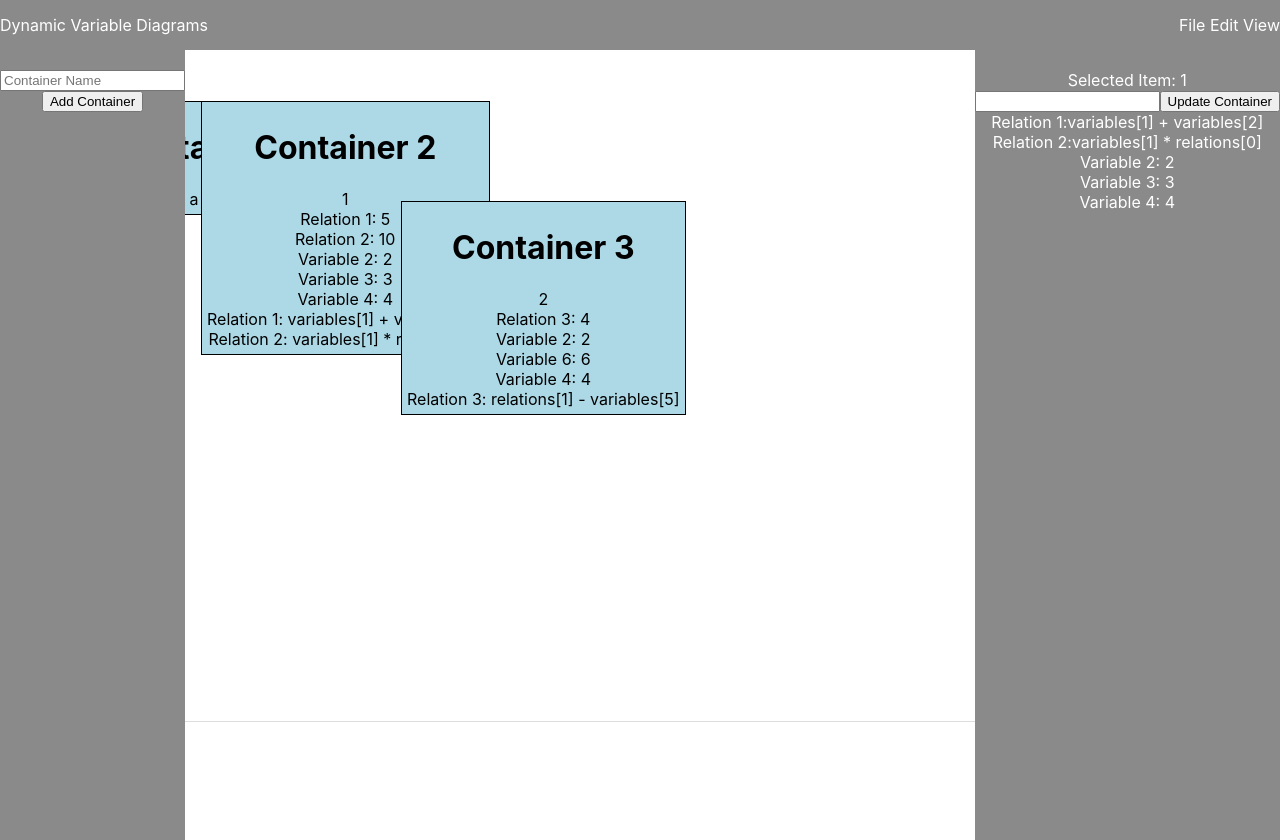
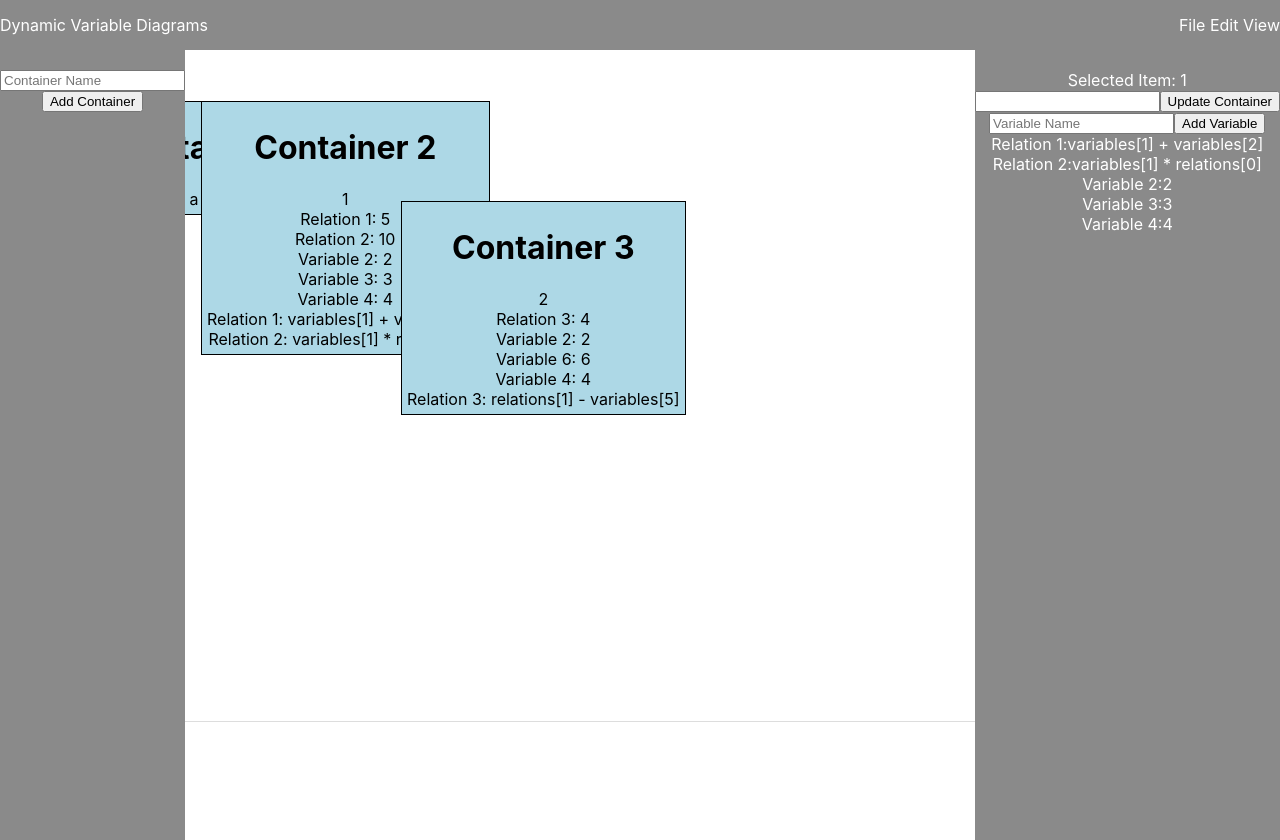
Before and after one commit to raienelliston/Dynamic-Variable-Diagrams, a React (Create React App) app in the folder dynamic-variable-diagrams/: page / in a window 1280 px wide. Both pictures are taken after a click on the element 345 px from the left and 227 px from the top of the page. Built offline with nearby package versions, Linux system fonts and the light colour scheme.

Commit message:
added variable adding button

```diff
--- a/dynamic-variable-diagrams/src/components/Container.js
+++ b/dynamic-variable-diagrams/src/components/Container.js
@@ -1,4 +1,3 @@
-// src/components/Container.js
 import React from 'react';
 import { useDispatch } from 'react-redux';
 import { updateContainer, selectItem } from '../store/actions';
--- a/dynamic-variable-diagrams/src/components/Overlay.js
+++ b/dynamic-variable-diagrams/src/components/Overlay.js
@@ -1,7 +1,7 @@
 import React, { useState }from "react";
 import styled from "styled-components";
 import { useDispatch } from "react-redux";
-import { addContainer, updateContainer, updateRelation } from "../store/actions";
+import { addContainer, updateContainer, updateRelation, updateVariable, addVariable, addRelation } from "../store/actions";
 import { useSelector } from "react-redux";
 
 const OverlayContainer = styled.div`
@@ -82,7 +82,11 @@ const Overlay = () => {
 
         const dispacth = useDispatch();
         const [ newName, setNewName ] = useState('');
+        const [ newVariableName, setNewVariableName ] = useState('');
         const selectedContainer = containers.find((container) => container.id === selected);
+        const relations = useSelector((state) => state.diagram.relations);
+        const variables = useSelector((state) => state.diagram.variables);
+        const container = useSelector((state) => state.diagram.containers[selected]);
 
         const handleUpdateContainer = () => {
 
@@ -94,14 +98,11 @@ const Overlay = () => {
 
         };
 
-        const onChange = (event) => {
+        const onNameChange = (event) => {
             setNewName(event.target.value);
         };
 
         const RelationFormulas = () => {
-            const relations = useSelector((state) => state.diagram.relations);
-            const variables = useSelector((state) => state.diagram.variables);
-            const container = useSelector((state) => state.diagram.containers[selected]);
             const [editing, setEditing] = useState(null);
             const [newFormula, setNewFormula] = useState('');
 
@@ -169,17 +170,64 @@ const Overlay = () => {
             );
           }
 
+        const handleAddVariable = () => {
+            const newVariable = { id: variables.length, name: newVariableName, value: '1' };
+            const container = containers.find((container) => container.id === selected);
+            console.log(newVariable);
+            dispatch(addVariable(newVariable));
+            container.variables.push(newVariable.id);
+        }
+
+        const onVariableNameChange = (event) => {
+            setNewVariableName(event.target.value);
+        }
+
         const Variables = () => {
             const variables = useSelector((state) => state.diagram.variables);
             const container = useSelector((state) => state.diagram.containers[selected]);
+            const [editing, setEditing] = useState(null);
+            const [newValue, setNewValue] = useState('');
+
             if (!container) {
               return null;
             }
+
+            const handleEdit = (variableId, value) => {
+                setEditing(variableId);
+                setNewValue(value);
+            }
+
+            const handleValueChange = (event) => {
+                setNewValue(event.target.value);
+            }
+
+            const handleSave = (variableId) => {
+                dispacth(updateVariable({ ...variables[variableId], value: newValue }));
+                setEditing(null);
+            }
+
             const containerVariables = container.variables.map((variableId) => {
               const variable = variables[variableId];
               return (
                 <div key={variableId}>
-                  {variable.name}: {variable.value}
+                {editing === variableId ? (
+                    <div>
+                        {variable.name}:
+                        <input
+                            type="text"
+                            value={newValue}
+                            onChange={handleValueChange}
+                        />
+                        <button onClick={() => handleSave(variableId)}>Save</button>
+                    </div>
+                ) : (
+                <div>
+                    {variable.name}:
+                <span onClick={() => handleEdit(variableId, variable.value)}>
+                    {variable.value}
+                </span>
+                </div>
+            )}
                 </div>
               );
             });
@@ -194,12 +242,14 @@ const Overlay = () => {
         return (
             <div>
                 <div>
-                    <input
-                        type="text"
-                        value={newName}
-                        onChange={(e) => onChange(e)}
-                    />
+                    <div>
+                        <input type="text" value={newName} onChange={(e) => onNameChange(e)}/>
                         <button onClick={handleUpdateContainer}>Update Container</button>
+                    </div>
+                    <div>
+                        <input type="text" value={newVariableName} onChange={(e) => onVariableNameChange(e)} placeholder="Variable Name" />
+                        <button onClick={handleAddVariable}>Add Variable</button>
+                    </div>
                     <RelationFormulas />
                     <Variables />
                 </div>
```
Lines whose indentation alone changed are shown as unchanged.
